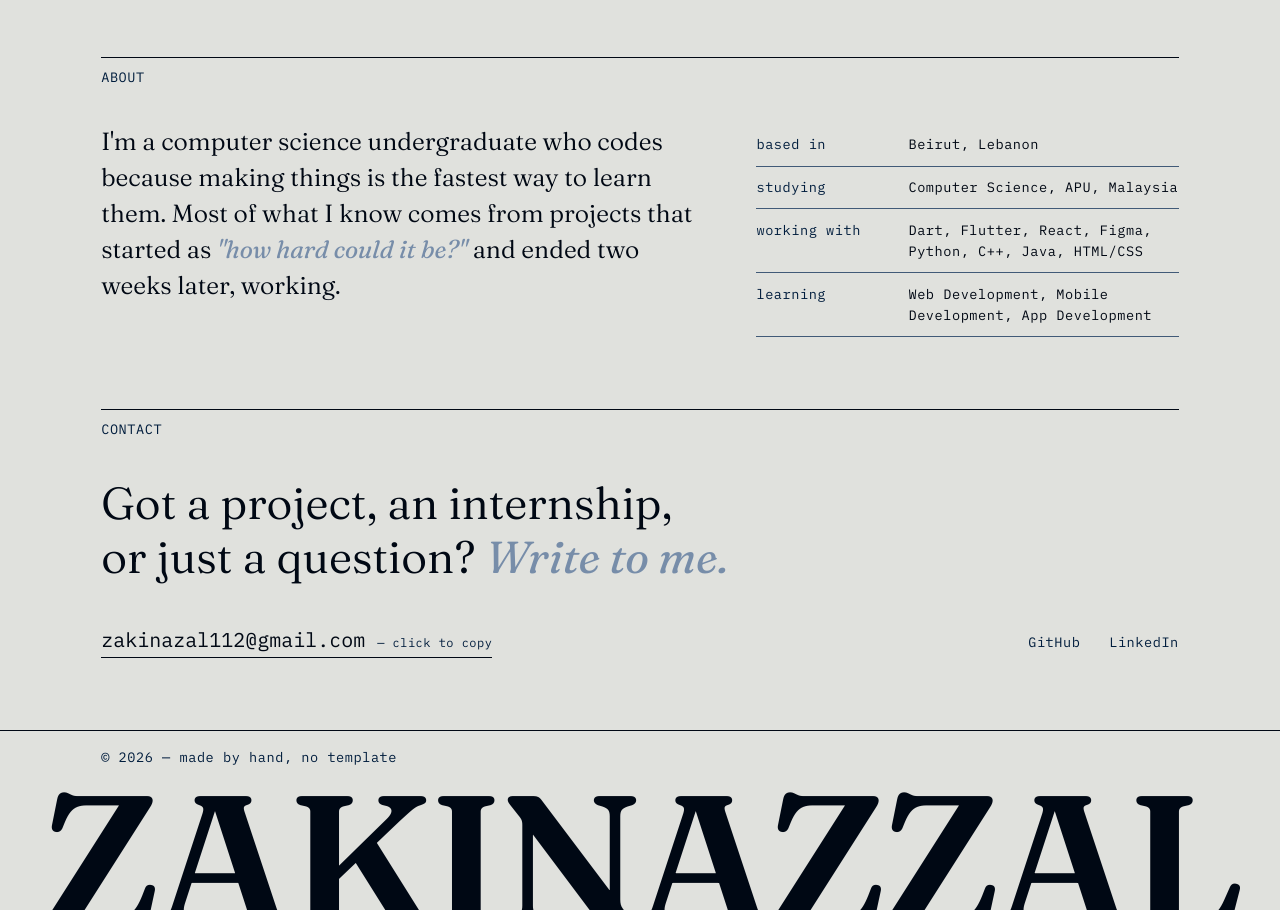
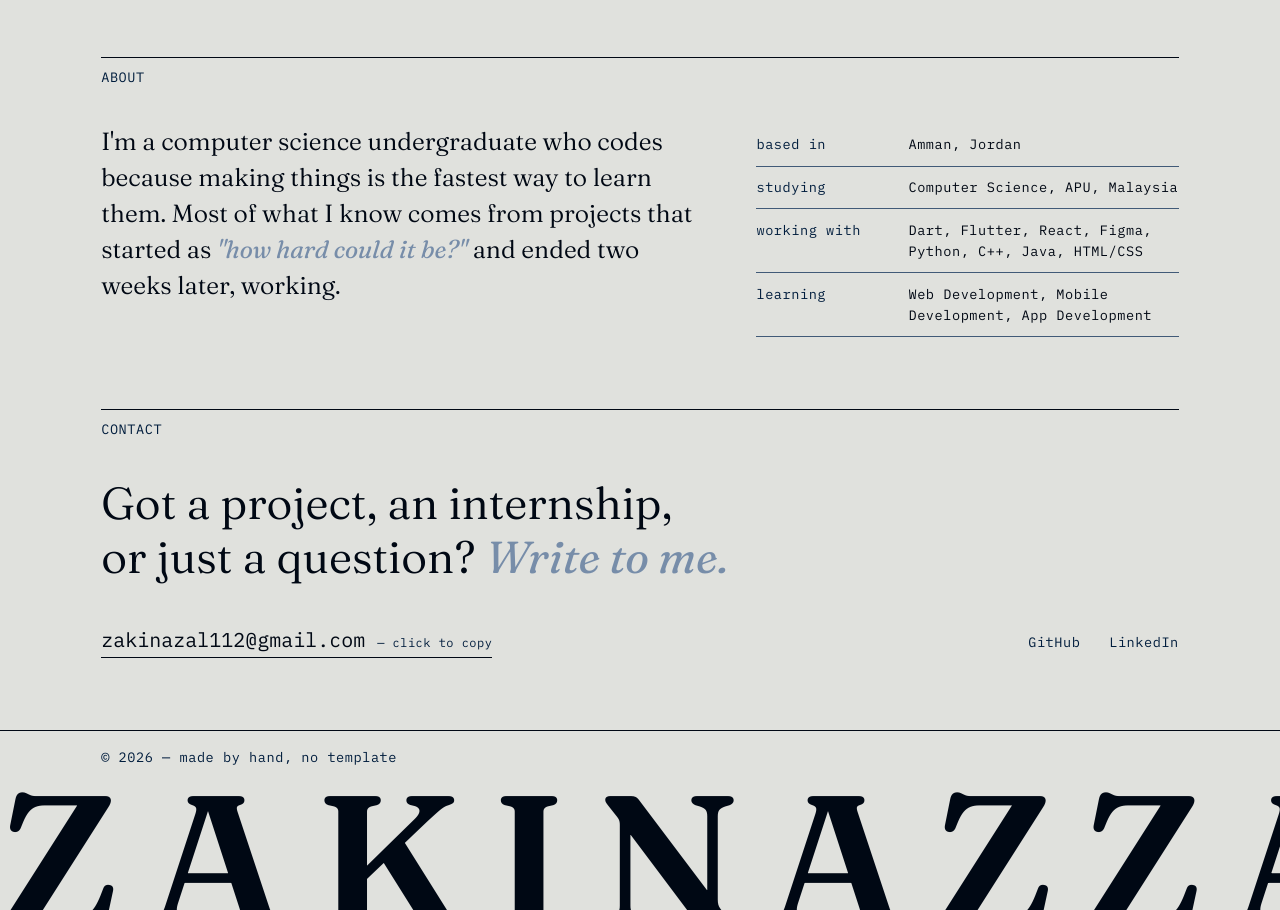
Before and after one commit to ZakiNazal/zakinazal.github.io, a plain HTML site: page index.html in a window 1280 px wide. Shown: the part 1640-2550 px from the top of the page. Drawn offline with Linux system fonts and the light colour scheme.

Commit message:
modified:   index.html 	modified:   styles.css

```diff
--- a/index.html
+++ b/index.html
@@ -39,7 +39,6 @@
       </h1>
       <div class="intro__foot">
         <p class="intro__note">
-          <!-- PLACEHOLDER: your one-liner -->
           Mobile apps, web apps, and tools.<br />
           Currently studying, always learning.
         </p>
@@ -63,8 +62,7 @@
           <span class="index__year">2025</span>
           <div class="index__detail">
             <div class="index__detail-grid">
-              <!-- PLACEHOLDER: replace covers/weathersphere.svg with a real screenshot (keep the filename or update src) -->
-              <img class="index__cover" src="covers/weathersphere.svg" alt="WeatherSphere app cover" loading="lazy" />
+              <img class="index__cover" src="covers/weathersphere.jpg" alt="WeatherSphere app cover" loading="lazy" />
               <div>
                 <p>WeatherSphere is a sleek, cross-platform weather app built with Flutter that delivers real-time
                   weather updates, 7-day forecasts, and location-based insights in a beautifully responsive UI.</p>
@@ -174,7 +172,7 @@
           <em>"how hard could it be?"</em> and ended two weeks later, working.
         </p>
         <ul class="about__list">
-          <li><span>based in</span>Beirut, Lebanon</li>
+          <li><span>based in</span>Amman, Jordan</li>
           <li><span>studying</span>Computer Science, APU, Malaysia</li>
           <li><span>working with</span>Dart, Flutter, React, Figma, Python, C++, Java, HTML/CSS</li>
           <li><span>learning</span>Web Development, Mobile Development, App Development</li>
@@ -203,7 +201,7 @@
   <!-- ============ GIANT FOOTER NAME ============ -->
   <footer class="colophon" aria-label="Footer">
     <span class="colophon__meta">© <span id="year"></span> — made by hand, no template</span>
-    <div class="colophon__name" aria-hidden="true">ZAKINAZZAL</div>
+    <div class="colophon__name" aria-hidden="true">Z A K I N A Z Z A L</div>
   </footer>
 
   <script src="script.js"></script>
--- a/styles.css
+++ b/styles.css
@@ -543,16 +543,6 @@ section {
   transform: none;
 }
 
-/* giant footer name rises from the page edge */
-.colophon__name {
-  transform: translateY(60%);
-  transition: transform 1.1s cubic-bezier(0.2, 0.7, 0.2, 1);
-}
-
-.colophon__name.in {
-  transform: none;
-}
-
 /* nav links: underline slides in from the left, out to the right */
 .masthead__nav a {
   position: relative;
```
Also changed, not shown: covers/waethersphere.jpg (added).
